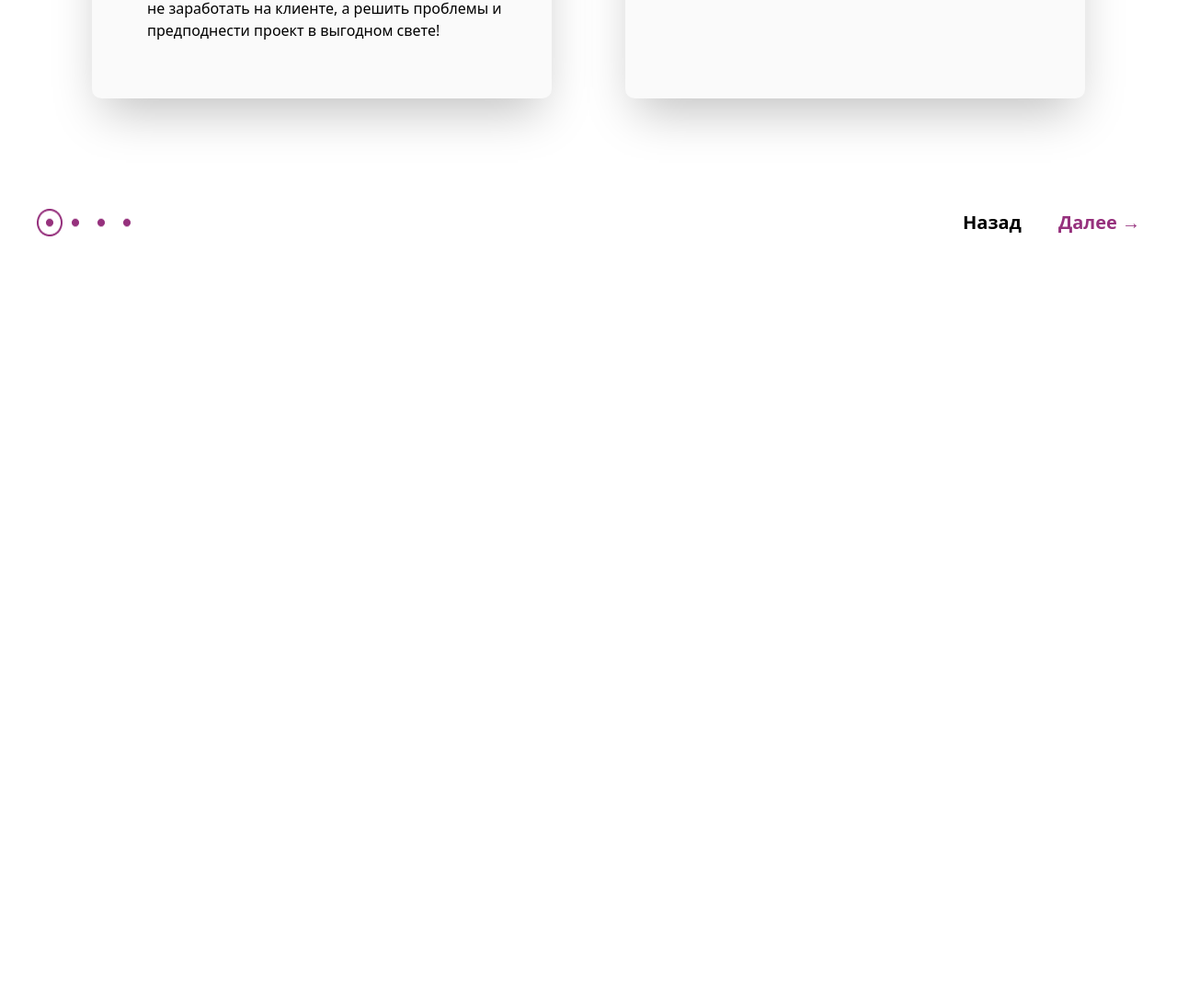
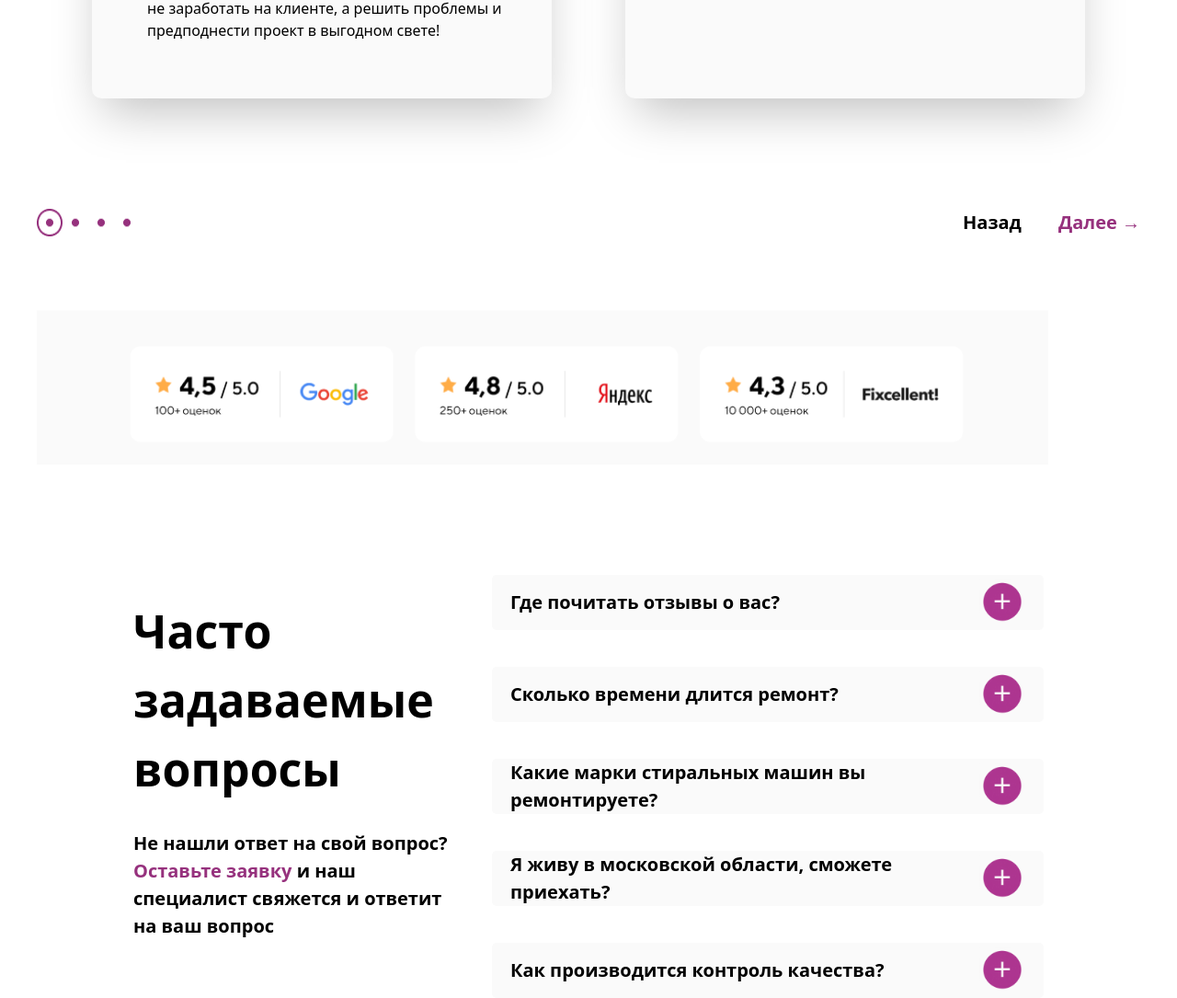
Before and after one commit to Ahmadjon04082009/brench, a website: page src/index.html in a window 1280 px wide. Shown: the part 3849-4934 px from the top of the page at 92% size. Before the commit the page ends 4106 px from the top, so only its background shows below. Drawn offline with nearby package versions, Linux system fonts and the light colour scheme; files that its build step writes are made by us from their sources.

Commit message:
section projekt3

```diff
--- a/src/index.html
+++ b/src/index.html
@@ -292,5 +292,53 @@
         <p class="text-[20px] font-[600] text-[#96317D]">Далее →</p>
     </div>
 </div>
+
+
+
+<section class=" max-w-300 m-auto mt-20">
+    <img class="lg:w-[1100px]" src="./Снимок экрана 2025-12-26 134616.png" alt="">
+</section>
+
+
+<section class="lg:flex  max-w-300 m-auto justify-center items-center gap-10 mt-20">
+
+<div class="">
+    <h1 class="text-[50px] font-[600] w-[300px] text-center lg:text-start lg:ml-0 ml-20">Часто задаваемые вопросы</h1>
+    <p class="text-[20px] font-[600] w-[350px] mt-7 text-center lg:text-start lg:ml-0 ml-20">Не нашли ответ на свой вопрос?<span class="text-[#96317D]"> Оставьте заявку </span>и наш специалист свяжется  и ответит на ваш вопрос</p>
+</div>
+
+
+<div class="">
+
+    <div class="lg:w-[600px] h-[60px] bg-[#FAFAFA] rounded-[5px] flex justify-between flex items-center px-5 mt-10">
+<h1 class="text-[20px] font-[600]">Где почитать отзывы о вас?</h1>
+        <img class="w-[50px] h-[50px]" src="./e3a1b156-8bbf-4a14-8d7e-722e993dae64.png" alt="">
+</div>
+
+    <div class="lg:w-[600px] h-[60px] bg-[#FAFAFA] rounded-[5px] flex justify-between flex items-center px-5 mt-10">
+<h1 class="text-[20px] font-[600]">Сколько времени длится ремонт?</h1>
+        <img class="w-[50px] h-[50px]" src="./e3a1b156-8bbf-4a14-8d7e-722e993dae64.png" alt="">
+</div>
+
+    <div class="lg:w-[600px] h-[60px] bg-[#FAFAFA] rounded-[5px] flex justify-between flex items-center px-5 mt-10">
+<h1 class="text-[20px] font-[600]">Какие марки стиральных машин вы ремонтируете?</h1>
+        <img class="w-[50px] h-[50px]" src="./e3a1b156-8bbf-4a14-8d7e-722e993dae64.png" alt="">
+</div>
+
+    <div class="lg:w-[600px] h-[60px] bg-[#FAFAFA] rounded-[5px] flex justify-between flex items-center px-5 mt-10">
+<h1 class="text-[20px] font-[600]">Я живу в московской области, сможете приехать?</h1>
+        <img class="w-[50px] h-[50px]" src="./e3a1b156-8bbf-4a14-8d7e-722e993dae64.png" alt="">
+</div>
+
+    <div class="lg:w-[600px] h-[60px] bg-[#FAFAFA] rounded-[5px] flex justify-between flex items-center px-5 mt-10">
+<h1 class="text-[20px] font-[600]">Как производится контроль качества?</h1>
+        <img class="w-[50px] h-[50px]" src="./e3a1b156-8bbf-4a14-8d7e-722e993dae64.png" alt="">
+</div>
+
+</div>
+
+
+</section>
+
 </body>
 </html>
```
Also changed, not shown: src/e3a1b156-8bbf-4a14-8d7e-722e993dae64.png (added), src/Снимок экрана 2025-12-26 134616.png (added), src/Снимок экрана 2025-12-26 135413.png (added).
